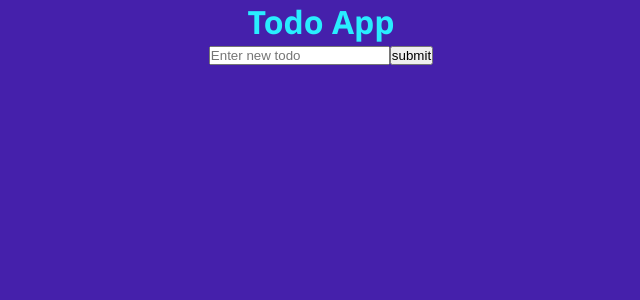
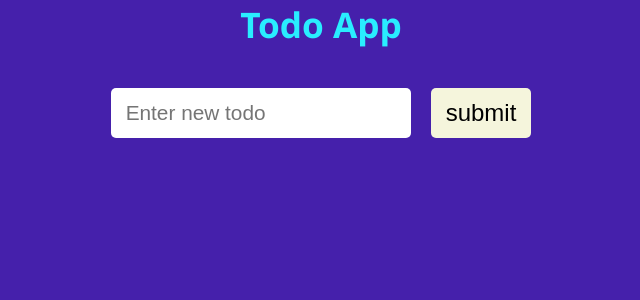
Before and after one commit to DiMelnikov/Todo-App, a React (Create React App) app: page / in a window 1280 px wide. Shown: the top 300 px of the page, without its empty margins (319-959 px from the left). Built offline with nearby package versions, Linux system fonts and the light colour scheme.

Commit message:
add styles TodoForm

```diff
--- a/src/App.css
+++ b/src/App.css
@@ -1,3 +1,10 @@
 .App {
 	text-align: center;
+	max-width: 600px;
+	margin: 0 auto;
 }
+
+h1 {
+	font-size: 2.2rem;
+	margin-bottom: 40px;
+}
--- a/src/components/TodoList/Todo.module.css
+++ b/src/components/TodoList/Todo.module.css
@@ -0,0 +1,23 @@
+.todo {
+	display: flex;
+	align-items: center;
+	padding: 10px 20px;
+	margin: 15px 0;
+	font-size: 1.5rem;
+	border-radius: 5px;
+	border: 2px solid #555;
+	color: #4520ab;
+	background-color: #fbfef9;
+	user-select: none;
+}
+
+.todoText {
+	width: 100%;
+	text-align: left;
+}
+
+.todoIcon {
+	font-size: 1.8rem;
+	margin-right: 10px;
+	color: teal;
+}
--- a/src/components/TodoList/TodoForm.js
+++ b/src/components/TodoList/TodoForm.js
@@ -1,4 +1,5 @@
 import { useState } from 'react'
+import styles from './TodoForm.module.css'
 
 function TodoForm({ addTodo }) {
 	const [text, setText] = useState('')
@@ -10,6 +11,7 @@
 	}
 
 	return (
+		<div className={styles.todoFormContainer}>
 			<form onSubmit={onSubmitHandler}>
 				<input
 					placeholder="Enter new todo"
@@ -18,6 +20,7 @@
 				></input>
 				<button type="submit">submit</button>
 			</form>
+		</div>
 	)
 }
 
--- a/src/components/TodoList/TodoForm.module.css
+++ b/src/components/TodoList/TodoForm.module.css
@@ -0,0 +1,35 @@
+.todoFormContainer {
+	margin-bottom: 30px;
+}
+
+.todoFormContainer form {
+	display: flex;
+	align-items: center;
+	justify-content: center;
+	margin-bottom: 30px;
+}
+
+.todoFormContainer input {
+	width: 45%;
+	height: 30px;
+	font-size: 1.3rem;
+}
+
+.todoFormContainer button {
+	margin-left: 20px;
+	height: 50px;
+	cursor: pointer;
+	background-color: beige;
+	font-size: 1.5rem;
+}
+
+.todoFormContainer button:hover {
+	background-color: rgb(255, 188, 91);
+}
+
+.todoFormContainer input,
+button {
+	padding: 10px 15px;
+	border: none;
+	border-radius: 5px;
+}
```
Lines whose indentation alone changed are shown as unchanged.
